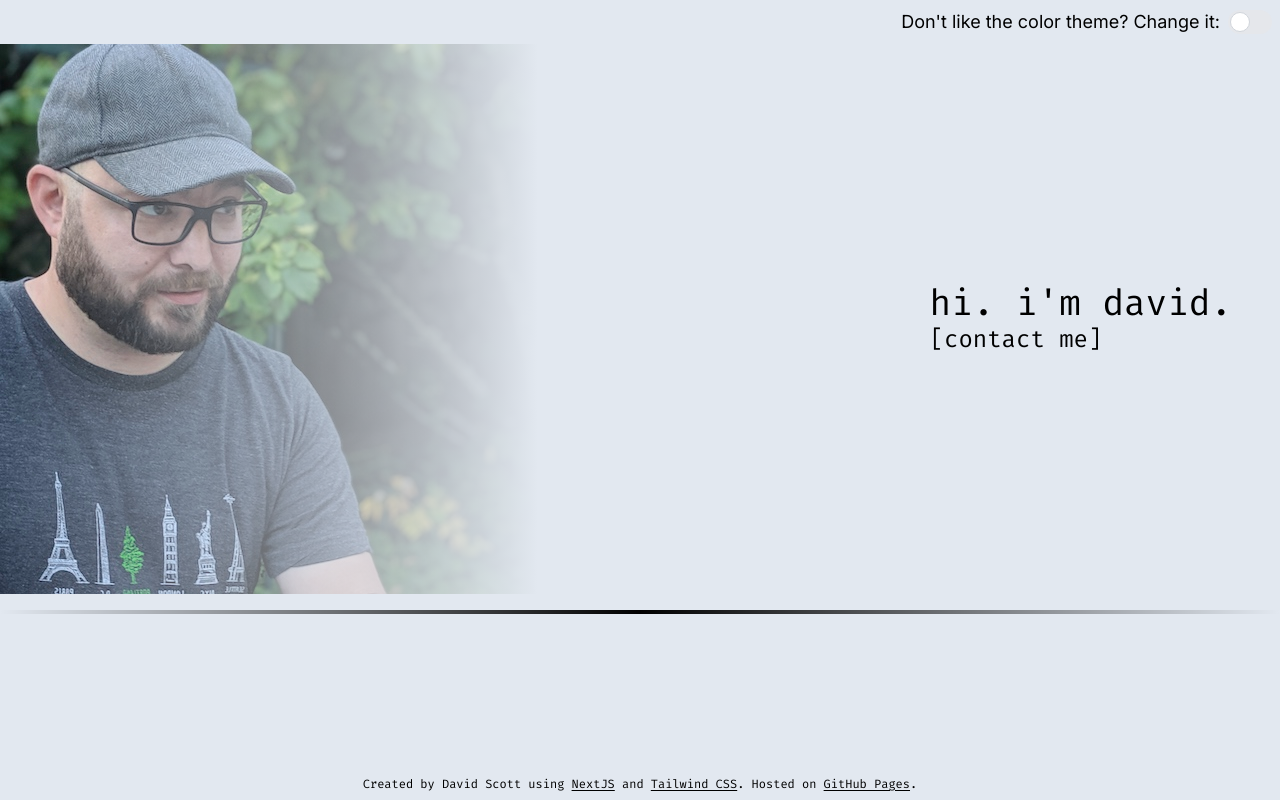
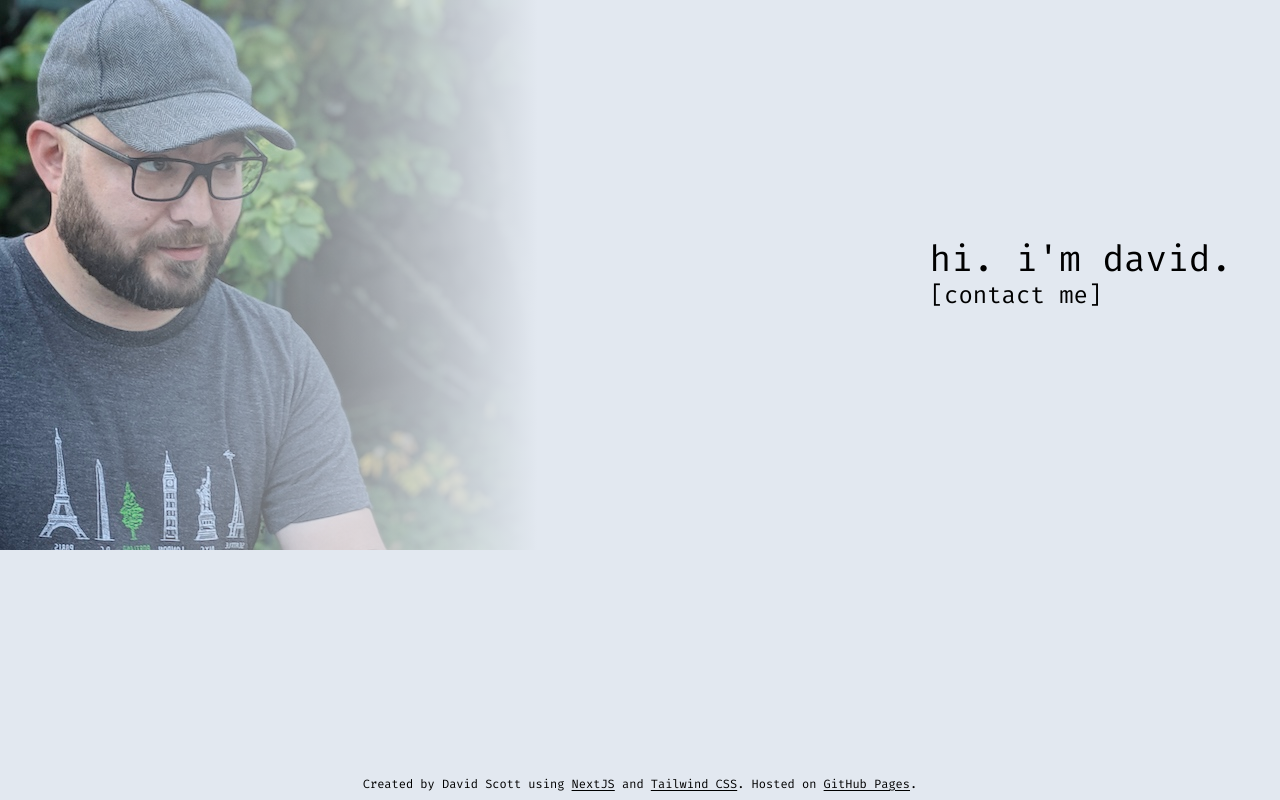
Before and after one commit to scottydoesdev/scottydoesdev.github.io, a Next.js app: page / in a window 1280 px wide. Built offline with nearby package versions, Linux system fonts and the light colour scheme.

Commit message:
Clear out some ugly cruft for the time being

```diff
--- a/src/app/page.js
+++ b/src/app/page.js
@@ -10,9 +10,8 @@ export default function Home() {
   return (
     <ThemeProvider>
       <main>
-        <ThemeToggle />
         <SelfieLayout imageUrl="/main-image.jpeg"/>
-        <Separator />
+
         <Footer />
       </main>
     </ThemeProvider>
```
